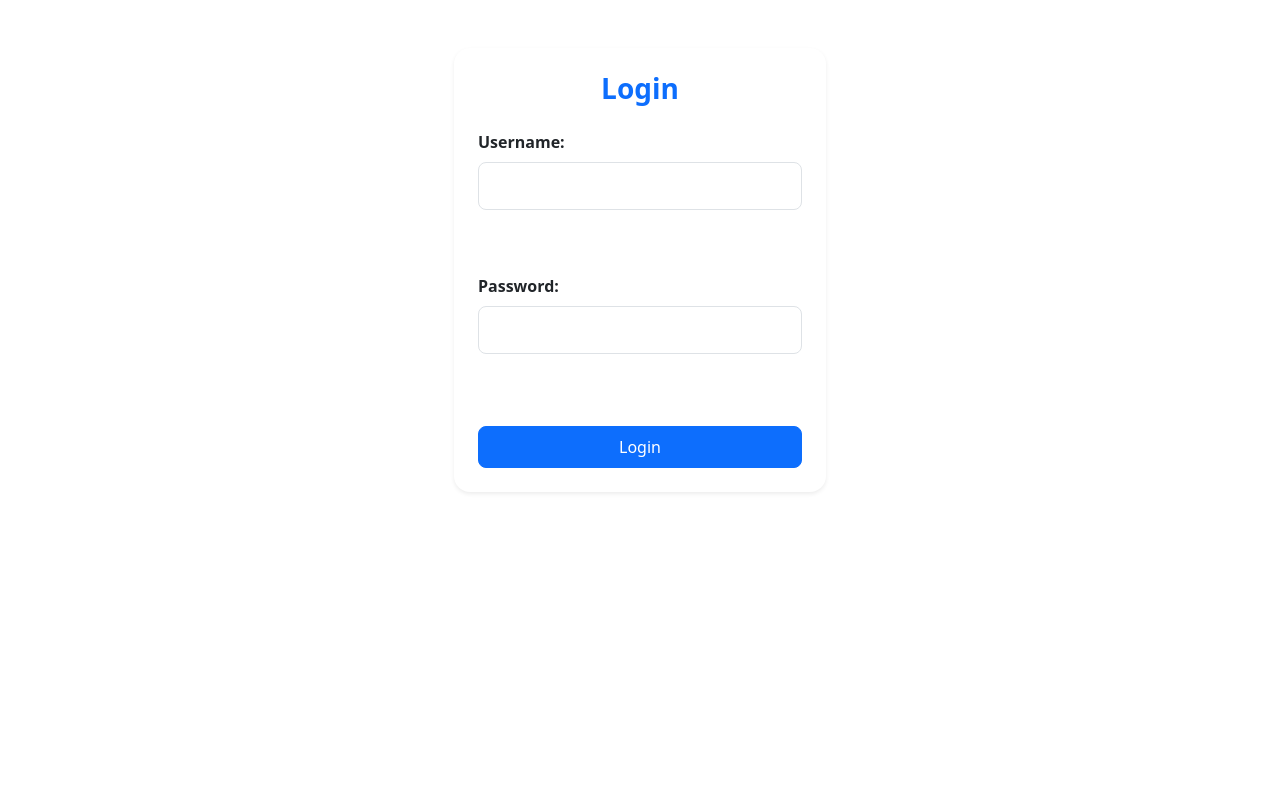
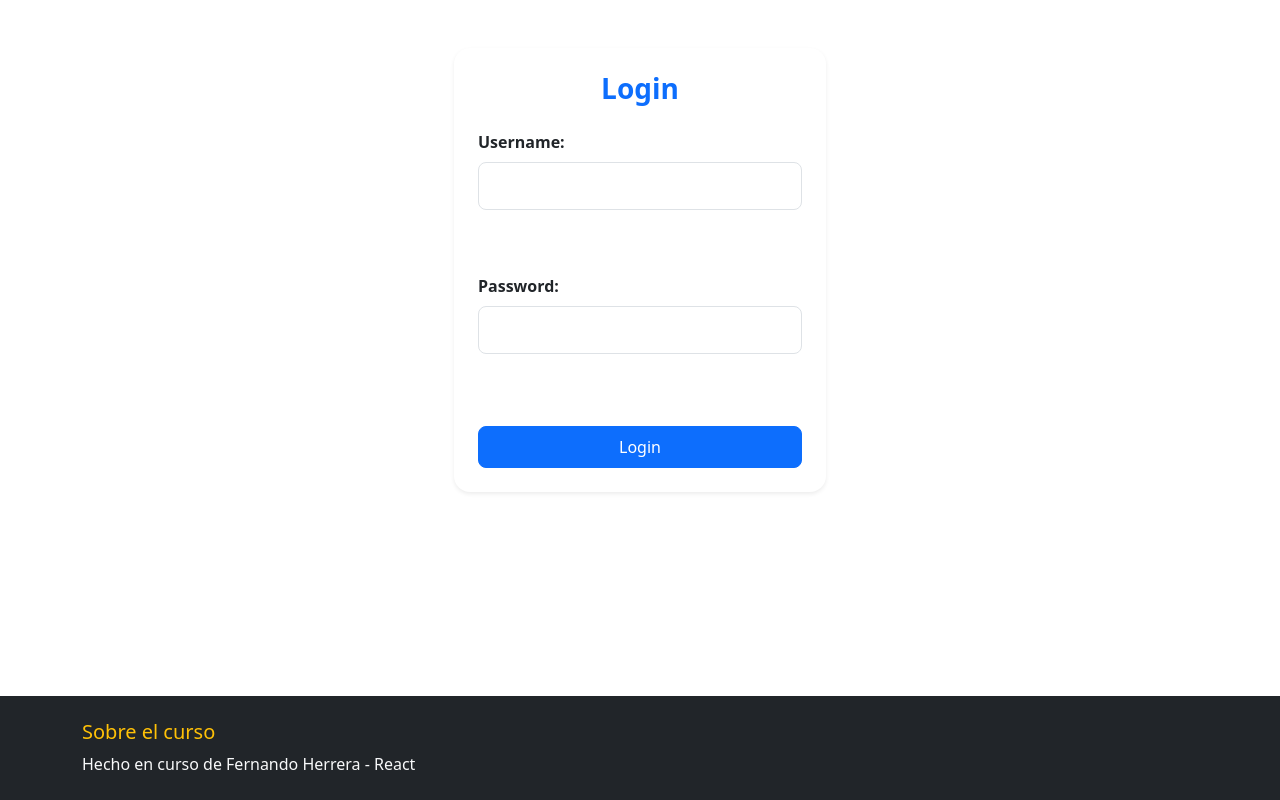
Before and after one commit to gabrielwsa/SPAapp-herois, a React (Vite) app: page /login in a window 1280 px wide. Built offline with nearby package versions, Linux system fonts and the light colour scheme.

Commit message:
finalizado la implementacion de las routes publicas y privadas

```diff
--- /dev/null
+++ b/src/Footer.jsx
@@ -0,0 +1,34 @@
+import React from 'react'
+import { useContext } from 'react'
+import { AuthContext } from './auth'
+
+export const Footer = () => {
+
+    const { logged } = useContext(AuthContext)
+
+    return (
+        <footer className={`bg-dark text-light py-4 mt-5 ${!logged ? 'fixed-bottom' : ''}`}>
+            <div className="container">
+                <div className="row">
+                    <div className="col-md-6">
+                        <h5 className="text-warning">Sobre el curso</h5>
+                        <p className="mb-0">
+                            Hecho en curso de Fernando Herrera - React
+                        </p>
+                    </div>
+                    {/* <div className="col-md-6 text-end">
+                        <h5 className="text-warning">Contato</h5>
+                        <p className="mb-0">
+                            <a href="https://github.com" className="text-light me-3">
+                                <i className="bi bi-github"></i> GitHub
+                            </a>
+                            <a href="https://linkedin.com" className="text-light">
+                                <i className="bi bi-linkedin"></i> LinkedIn
+                            </a>
+                        </p>
+                    </div> */}
+                </div>
+            </div>
+        </footer>
+    )
+}
--- a/src/HeroisApp.jsx
+++ b/src/HeroisApp.jsx
@@ -1,11 +1,12 @@
 import { AppRouter } from './router'
 import { AuthProvider } from './auth'
-
+import { Footer } from './Footer'
 export default function HeroisApp() {
   return (
     <div>
         <AuthProvider>
             <AppRouter />
+            <Footer />
         </AuthProvider>
     </div>
   )
--- a/src/main.jsx
+++ b/src/main.jsx
@@ -2,8 +2,8 @@ import { StrictMode } from 'react'
 import { createRoot } from 'react-dom/client'
 import { BrowserRouter } from 'react-router-dom'
 import HeroisApp from './HeroisApp.jsx'
+import { Footer } from './Footer.jsx'
 import 'bootstrap/dist/css/bootstrap.min.css'
-
 
 // AGREGANDO FUTURE PARA EVITAR ALERTAS DE ROUTE NO CONSOLE
 createRoot(document.getElementById('root')).render(
@@ -15,6 +15,7 @@ createRoot(document.getElementById('root')).render(
       }}
     >
       <HeroisApp />
+      {/* <Footer /> */}
     </BrowserRouter>
   </StrictMode>
 )
--- a/src/router/AppRouter.jsx
+++ b/src/router/AppRouter.jsx
@@ -7,11 +7,26 @@ export const AppRouter = () => {
   return (
     <>
       <Routes>
-        <Route path="login" element={
+        {/* <Route path="login" element={
           <PublicRoute>
             <LoginPage />
           </PublicRoute>
+        } /> */}
+        {/* OUTRA FORMA DE FAZER ISSO */}
+
+        {/* COM ISSO PODEMOS DETERMINAR VARIAS ROUTES PUBLICAS */}
+        <Route path="login/*" element={
+          // SIGNIFICA QUE QUALQUER ROUTE QUE INICIE COM /LOGIN VAI SER RENDERIZADA
+          // E AQUI DENTRO PODEMOS TER VARIAS ROUTES PUBLICAS
+          <PublicRoute>
+            <Routes>
+              {/* QUALQUER ROTA QUE NÃO FOR LOGIN, VAI SER REDIRECIONADO PARA O HEROESROUTERS */}
+              <Route path="/*" element={<LoginPage />} />
+            </Routes>
+          </PublicRoute>
         } />
+
+
         {/* QUALQUER ROTA QUE NÃO FOR LOGIN, VAI SER REDIRECIONADO PARA O HEROESROUTERS */}
         {/* <Route path="/*" element={<HeroesRouters />} /> */}
         <Route path="/*" element={
```
